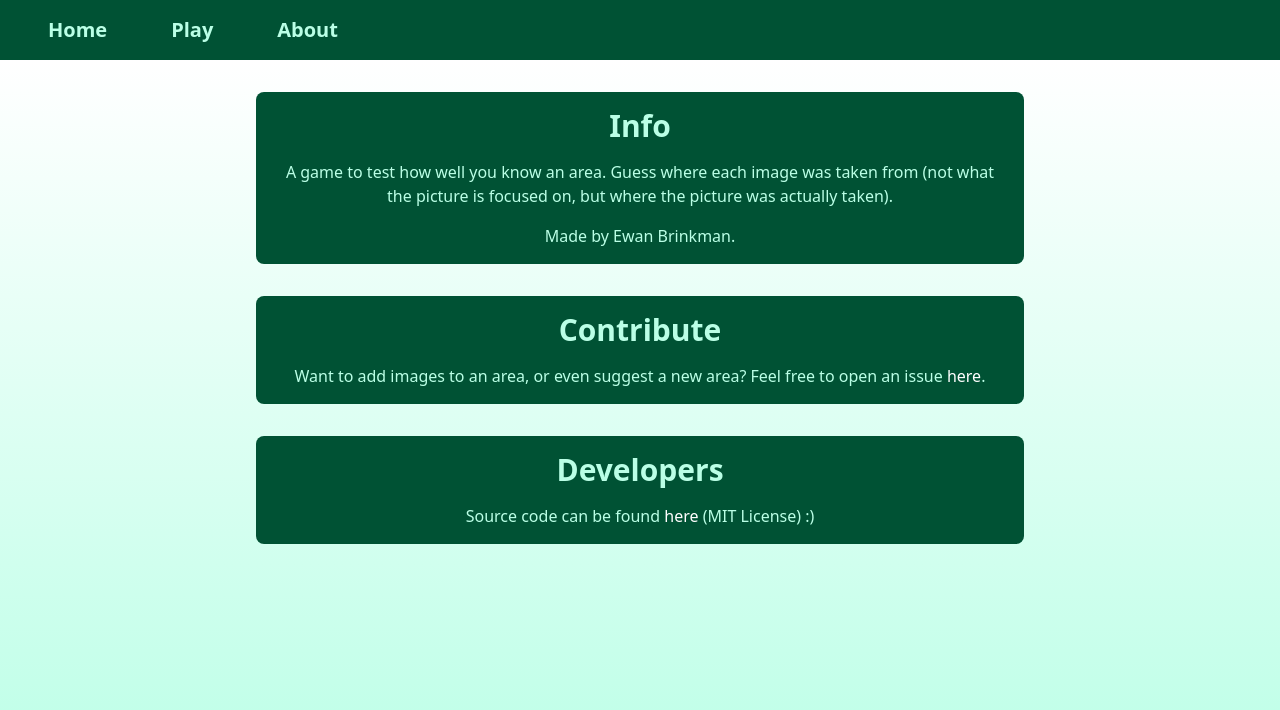
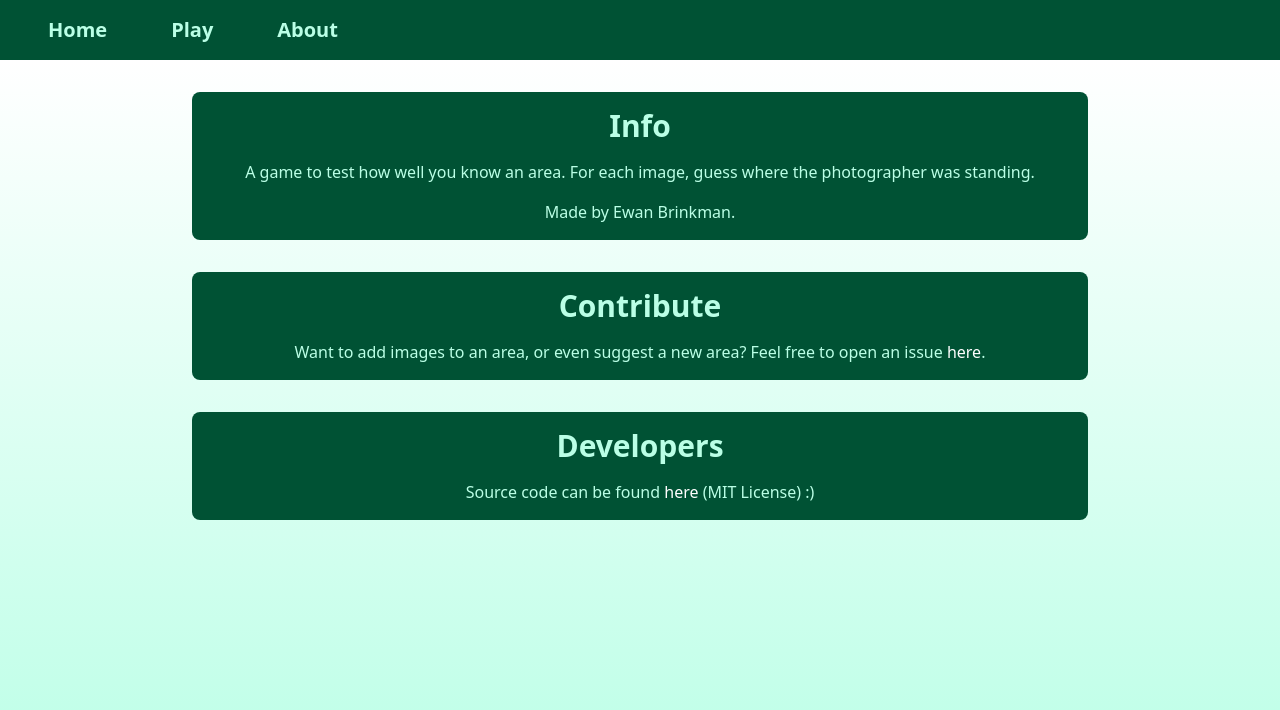
Before and after one commit to ewanbrinkman/do-you-know-there, a Next.js app: page /about in a window 1280 px wide. Shown: the top 710 px of the page. Built offline with nearby package versions, Linux system fonts and the light colour scheme.

Commit message:
feat: make the about page info text clearer (#19)
The about page now explains how to play the game clearer. More different
wording is used when compared to the game explanation on the home page.

```diff
--- a/src/app/about/page.tsx
+++ b/src/app/about/page.tsx
@@ -9,16 +9,15 @@ const AboutPage: React.FC = () => {
 
     return (
         <div className="flex flex-grow flex-col items-center p-8 space-y-8 bg-gradient-to-b from-white to-primary-color">
-            <Container className="w-full sm:max-w-3xl mx-16">
+            <Container className="w-full sm:max-w-4xl mx-16">
                 <h1 className="text-3xl font-bold">Info</h1>
                 <p>
-                    A game to test how well you know an area. Guess where each
-                    image was taken from (not what the picture is focused on,
-                    but where the picture was actually taken).
+                    A game to test how well you know an area. For each image,
+                    guess where the photographer was standing.
                 </p>
                 <p>Made by Ewan Brinkman.</p>
             </Container>
-            <Container className="w-full sm:max-w-3xl mx-16">
+            <Container className="w-full sm:max-w-4xl mx-16">
                 <h1 className="text-3xl font-bold">Contribute</h1>
                 <p>
                     Want to add images to an area, or even suggest a new area?
@@ -32,7 +31,7 @@ const AboutPage: React.FC = () => {
                     .
                 </p>
             </Container>
-            <Container className="w-full sm:max-w-3xl mx-16">
+            <Container className="w-full sm:max-w-4xl mx-16">
                 <h1 className="text-3xl font-bold">Developers</h1>
                 <p>
                     Source code can be found{' '}
```
